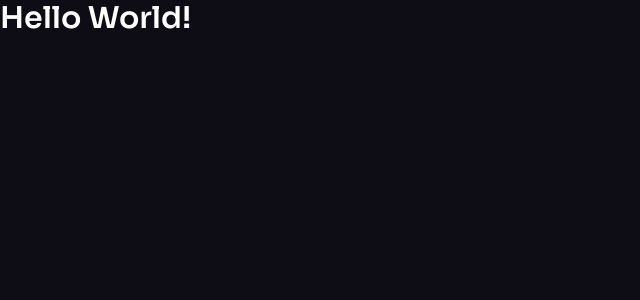
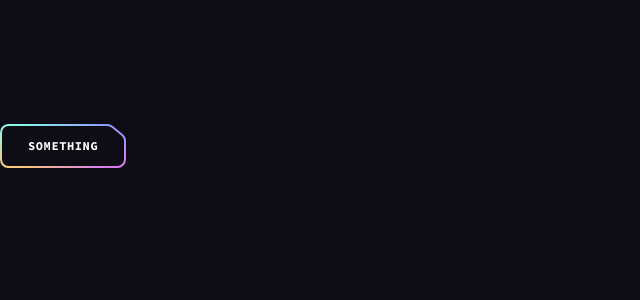
Before and after one commit to mkeloo/brainwave, a React (Vite) app: page / in a window 1280 px wide. Shown: the top 300 px of the page, without its empty margins (0-640 px from the left). Built offline with nearby package versions, Linux system fonts and the light colour scheme.

Commit message:
onto header

```diff
--- a/src/App.jsx
+++ b/src/App.jsx
@@ -1,11 +1,18 @@
 import React from 'react';
+import ButtonGradient from './assets/svg/ButtonGradient';
+import Button from './components/Button';
 
-function App() {
+const App = () => {
   return (
-    <main>
-      <h1 className="text-3xl font-bold">Hello World!</h1>
-    </main>
+    <>
+      <div className="pt-[4.75rem] lg:pt-[5.25rem] overflow-hidden">
+        <Button className="mt-10">Something</Button>
+      </div>
+      <ButtonGradient />
+    </>
   );
-}
+};
 
 export default App;
+
+// TIMESTAMP: Header Part
--- /dev/null
+++ b/src/components/Button.jsx
@@ -0,0 +1,26 @@
+import ButtonSvg from '../assets/svg/ButtonSvg';
+
+const Button = ({ className, href, onClick, children, px, white }) => {
+  const classes = `button relative inline-flex items-center justify-center h-11 transition-colors hover:text-color-1 ${
+    px || 'px-7'
+  } ${white ? 'text-n-8' : 'text-n-1'} ${className || ''}`;
+
+  const spanClasses = 'relative z-10';
+
+  const renderButton = () => (
+    <button className={classes}>
+      <span className={spanClasses}>{children}</span>
+      {ButtonSvg(white)}
+    </button>
+  );
+
+  const renderLink = () => (
+    <a href={href} className={classes}>
+      <span className={spanClasses}>{children}</span>
+      {ButtonSvg(white)}
+    </a>
+  );
+
+  return href ? renderLink() : renderButton();
+};
+export default Button;
```
